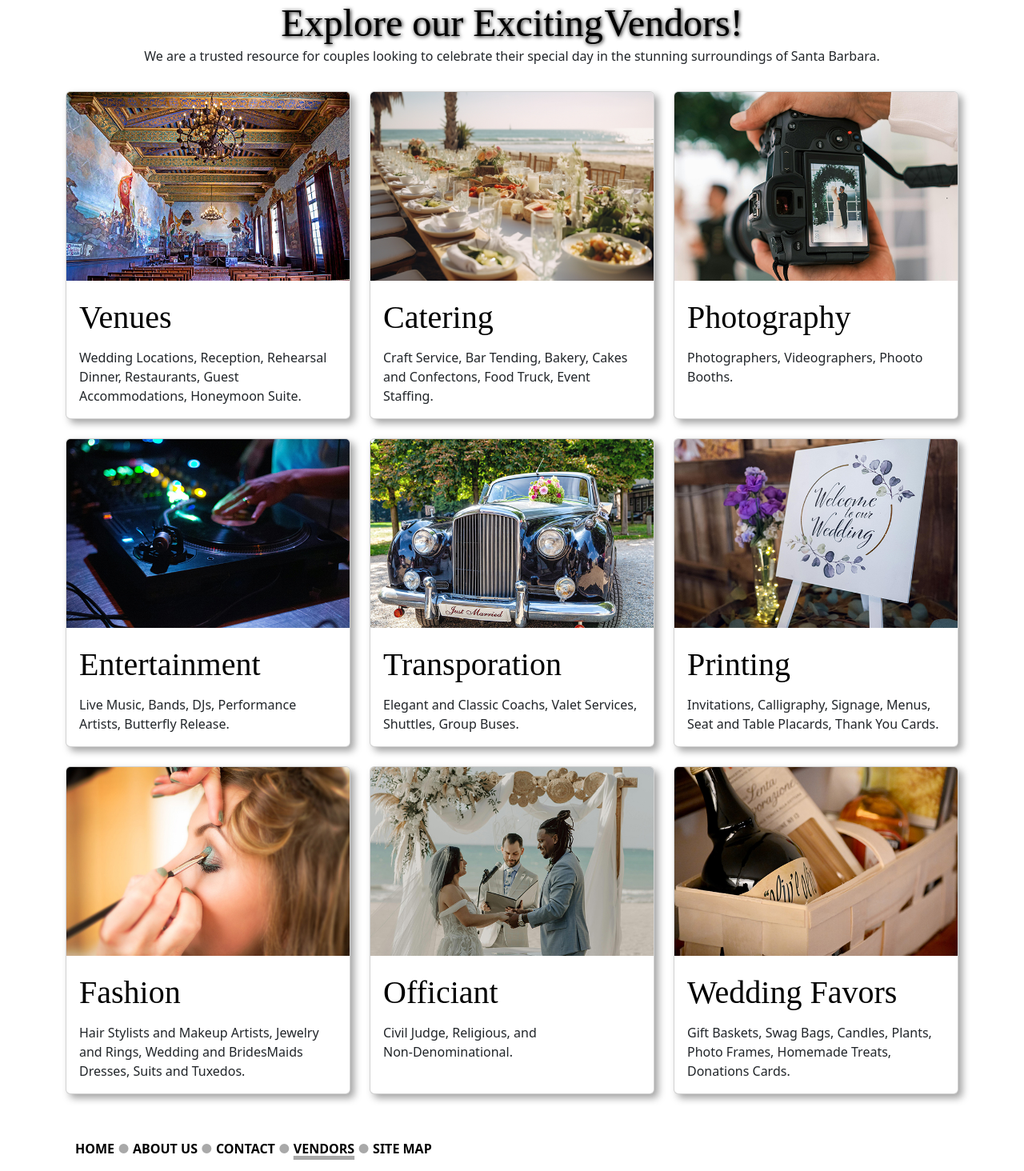
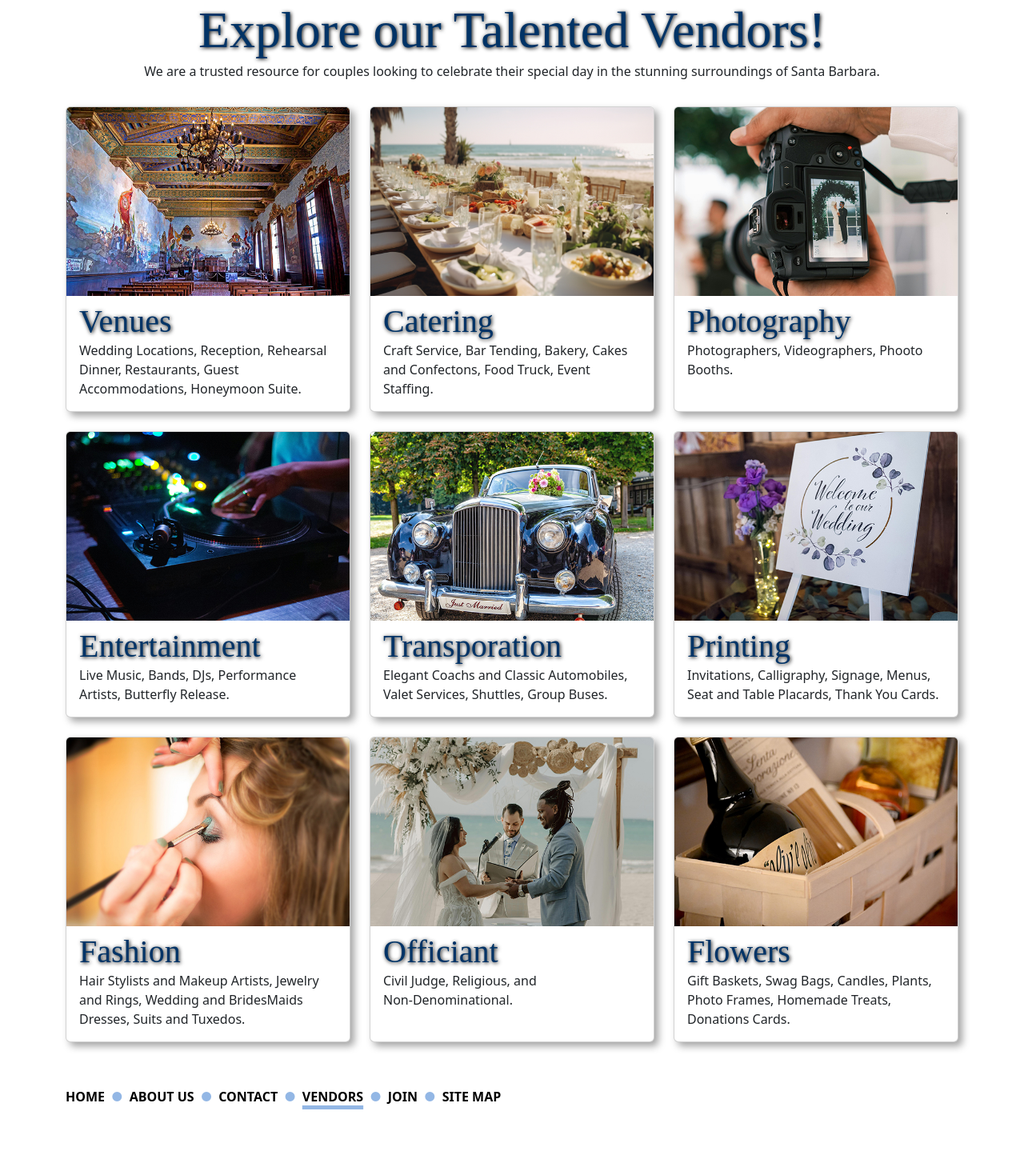
Before and after one commit to Scott-Haugaard/Santa-Barbara-Weddings, a PHP site: page /vendors.html in a window 1280 px wide. Shown: the whole page at 80% size. After the commit the page ends 1387 px from the top, so only its background shows below. Run offline with PHP 8.4, Linux system fonts and the light colour scheme.

Commit message:
modified:   about.html 	modified:   contact.html 	modified:   index.html 	modified:   resources/css/index.css 	new file:   resources/images/butterflies-843298_1280.jpg 	new file:   resources/images/pexels-reiez-22147669.jpg 	modified:   sitemap.html 	modified:   vendors.html

```diff
--- a/resources/css/index.css
+++ b/resources/css/index.css
@@ -93,6 +93,7 @@ box-shadow: 5px 5px 10px rgba(0, 0, 0, 0.362);
     --cp10: #eff2ee;  /* var(--cp10)     Color Primary Tint */
     --cs00: #003366;  /* var(--cs00)     Color Secondary 100% */
     --cs10: #eaf3ff;  /* var(--cs10)     Color Secondary Tint */
+    --cs50: #93b7e5;  /* var(--cs50)     Color Secondary Tint */
     --ct00: #660033;  /* var(--ct00)     Color Tertiary 100% */
     --ct10: #660033;  /* var(--ct10)     Color Tertiary Tint */
     --ch00: #663300;  /* var(--ch10)     Color Highlight 100% */
@@ -158,52 +159,92 @@ fieldset {
 }
 h1 {
   font-family: "Tangerine", serif !important;
-  color: #000;
+  color: var(--cs00);
+  margin: 0 !important;
+  padding: 0 !important;
+  font-size: 4rem !important;
+  text-align: center !important;
+  text-shadow: black 1px 1px 5px;
+}
+h2 {
+  font-family: "Tangerine", serif !important;
+  color: var(--cs00);
   margin: 0 !important;
   padding: 0 !important;
   font-size: 3rem !important;
+  margin-top: 2rem !important;
   text-align: center !important;
   text-shadow: black 1px 1px 5px;
+}
+h3 {
+  font-family: "Tangerine", serif !important;
+  color: var(--cs00);
+  margin: 0 !important;
+  padding: 0 !important;
+  font-size: 3rem !important;
+  margin-top: 2rem !important;
+  text-align: center !important;
+  text-shadow: black 1px 1px 5px;
+}
+h4 {
+  font-family: "Tangerine", serif !important;
+  color: var(--cs00);
+  margin: 0 !important;
+  margin-bottom: .5rem !important;
+  padding: 0 !important;
+  font-size: 2.5rem !important;
+  line-height: 80%;
+  text-align: Left !important;
+  text-shadow: black 1px 1px 5px;
+}
+.card-title {
+  font-family: "Tangerine", serif !important;
+  font-size: 2.5rem;
+  color: var(--cs00);
 }
 .head-text {
   text-align: center;
   margin-bottom: 2rem;
 }
-h2 {
-  font-family: "Tangerine", serif !important;
-  color: #000;
-  margin: 0 !important;
-  padding: 0 !important;
-  font-size: 3rem !important;
-  margin-top: 2rem !important;
-  text-align: center !important;
+.breadcrumb-active {
+  text-decoration: underline;
+  text-decoration-thickness: 4px;
 }
-.page-links {
+ul.breadcrumb {
+  list-style: none;
   color: #000;
   font-weight: bold;
   margin-top: 2rem;
   margin-bottom: 1rem;
 }
-.page-links a{
+ul.breadcrumb li {
+  display: inline;
+}
+ul.breadcrumb li+li:before {
+  padding: 8px;
+  content: "\25CF";
+  color: var(--cs50);
+}
+ul.breadcrumb li a {
+  color: black;
   text-decoration: none;
-  color: black;
-}.page-links a:hover{
-  color: var(--ca0h);
 }
-.page-links {
-  content: "\25CF";
-  color: darkgray;
+ul.breadcrumb li a:hover {
+  text-decoration: underline;
+  text-underline-offset: 5px;
+  text-decoration-thickness: 5px;
+  text-decoration-color: var(--cs50)
 }
-.page-current {
-  text-decoration: underline !important;
-  text-decoration-thickness: 5px !important;
-  text-decoration-color: darkgray !important;
-
+ul.breadcrumb .breadcrumb-active {
+  text-decoration: underline;
+  text-underline-offset: 5px;
+  text-decoration-thickness: 5px;
+  text-decoration-color: var(--cs50)
 }
 .navbar-brand { /* Navbar Title */
   font-family: "Tangerine", serif !important;
   font-size: 2.5rem;
-  color: #000;
+  color:var(--cs00);
 }
 .w { /* Kern the W */
   letter-spacing: -.6rem !important;
@@ -226,7 +267,7 @@ h2 {
 .card-title {
   font-family: "Tangerine", serif !important;
   font-size: 2.5rem;
-  color: #000;
+  color: var(--cs00);
 }
 .modal-title {
   font-family: "Tangerine", serif !important;
--- a/vendors.html
+++ b/vendors.html
@@ -10,11 +10,14 @@
 </head>
 <body>
 
+
+<div class="container-fluid">
+
 <!-- NAVIGATION BAR -->
 <div id="navbar-container"></div>
 
 <div class="container">
-  <h1>Explore our Excitin<span class="w">g</span> Vendors!</h1>
+  <h1>Explore our Talented Vendors!</h1>
   <div class="head-text">We are a trusted resource for couples looking to celebrate their special day in the stunning surroundings of Santa&nbsp;Barbara.
   </div>
 </div>
@@ -27,7 +30,7 @@
 		<div class="card h-100" style="width: 100%;">
 		<img class="card-img-top" src="resources/images/C-Venue.jpg" alt="">
 		<div class="card-body">
-            	<div class="card-title">Venues</div>
+			<h4>Venues</h4>
 			<p class="card-text">Wedding Locations, Reception, Rehearsal Dinner, Restaurants, Guest Accommodations, Honeymoon Suite.</p>
 		</div>
 		</div>
@@ -37,7 +40,7 @@
 		<div class="card h-100" style="width: 100%;">
 		<img class="card-img-top" src="resources/images/C-Cater.jpg" alt="">
 		<div class="card-body">
-            	<div class="card-title">Catering</div>
+			<h4>Catering</h4>
 			<p class="card-text">Craft Service, Bar Tending, Bakery, Cakes and Confectons, Food Truck, Event Staffing.</p>
 		</div>
 		</div>
@@ -47,7 +50,7 @@
 		<div class="card h-100" style="width: 100%;">
 		<img class="card-img-top" src="resources/images/C-Photo.jpg" alt="">
 		<div class="card-body">
-            	<div class="card-title">Photography</div>
+			<h4>Photography</h4>
 			<p class="card-text">Photographers, Videographers, Phooto Booths.</p>
 		</div>
 		</div>
@@ -57,7 +60,7 @@
 		<div class="card h-100" style="width: 100%;">
 		<img class="card-img-top" src="resources/images/C-Music.jpg" alt="">
 		<div class="card-body">
-            	<div class="card-title">Entertainment</div>
+			<h4>Entertainment</h4>
 			<p class="card-text">Live Music, Bands, DJs, Performance Artists, Butterfly Release.</p>
 		</div>
 		</div>
@@ -67,8 +70,8 @@
 		<div class="card h-100" style="width: 100%;">
 		<img class="card-img-top" src="resources/images/C-Trans.jpg" alt="">
 		<div class="card-body">
-            	<div class="card-title">Transporation</div>
-            	<p class="card-text">Elegant and Classic Coachs, Valet Services, Shuttles, Group Buses.</p>
+			<h4>Transporation</h4>
+			<p class="card-text">Elegant Coachs and Classic Automobiles, Valet Services, Shuttles, Group Buses.</p>
 		</div>
 		</div>
 	</a>
@@ -77,7 +80,7 @@
 		<div class="card h-100" style="width: 100%;">
 		<img class="card-img-top" src="resources/images/C-Print.jpg" alt="">
 		<div class="card-body">
-            	<div class="card-title">Printing</div>
+			<h4>Printing</h4>
 			<p class="card-text">Invitations, Calligraphy, Signage, Menus, Seat and Table Placards, Thank You Cards.</p>
 		</div>
 		</div>
@@ -87,16 +90,17 @@
 		<div class="card h-100" style="width: 100%;">
 		<img class="card-img-top" src="resources/images/C-Fashion.jpg" alt="">
 		<div class="card-body">
-            	<div class="card-title">Fashion</div>
+			<h4>Fashion</h4>
 			<p class="card-text">Hair Stylists and Makeup Artists, Jewelry and Rings, Wedding and BridesMaids Dresses, Suits and Tuxedos.</p>
 		</div>
 		</div>
 	</a>
-<!--<a href="#" class="col-lg-4 col-md-6 col-sm-12 mb-4 card-link">
+	<!--
+	<a href="#" class="col-lg-4 col-md-6 col-sm-12 mb-4 card-link">
 		<div class="card h-100" style="width: 100%;">
 		<img class="card-img-top" src="resources/images/bkg_06.jpg" alt="">
 		<div class="card-body">
-            	<div class="card-title">Planning</div>
+			<h4>Planning</h4>
 			<p class="card-text">Some quick example text to build on the card title and make up the bulk of the cark example text to build on the card title and make up the bulk of the card's content.</p>
 		</div>
 		</div>
@@ -106,7 +110,7 @@
 		<div class="card h-100" style="width: 100%;">
 		<img class="card-img-top" src="resources/images/C-Official.jpg" alt="">
 		<div class="card-body">
-            	<div class="card-title">Officiant</div>
+			<h4>Officiant</h4>
 			<p class="card-text">Civil Judge, Religious, and Non&#8209;Denominational.</p>
 		</div>
 		</div>
@@ -116,7 +120,7 @@
 		<div class="card h-100" style="width: 100%;">
 		<img class="card-img-top" src="resources/images/C-Gift.jpg" alt="">
 		<div class="card-body">
-            	<div class="card-title">Wedding Favors</div>
+			<h4>Flowers</h4>
 			<p class="card-text">Gift Baskets, Swag Bags, Candles, Plants, Photo Frames, Homemade Treats, Donations Cards.</p>
 		</div>
 		</div>
@@ -124,13 +128,14 @@
 
 </div>
 
-<div class="container page-links">
-	<a href="index.html">HOME</a><span> &#9679; </span>
-	<a href="about.html">ABOUT US</a><span> &#9679; </span>
-	<a href="contact.html">CONTACT</a><span> &#9679; </span>
-	<a href="vendors.html" class="page-current">VENDORS</a><span> &#9679; </span>
-	<a href="sitemap.html">SITE MAP</a>
-  </div>
+<ul class="container breadcrumb">
+	<li><a href="index.html">HOME</a></li>
+	<li><a href="about.html">ABOUT US</a></li>
+	<li><a href="contact.html">CONTACT</a></li>
+	<li><a href="vendors.html" class="breadcrumb-active">VENDORS</a></li>
+	<li><a href="join.html">JOIN</a></li>
+	<li><a href="sitemap.html">SITE MAP</a></li>
+</ul>
 
     </div> <!-- End Fluid Container -->
 </div> <!-- End Fluid Container -->
```
Also changed, not shown: about.html (+9 -7 lines), contact.html (+22 -4 lines), index.html (+47 -23 lines), sitemap.html (+12 -2 lines), testbox.html (+21 -4 lines), resources/images/butterflies-843298_1280.jpg (added), resources/images/pexels-reiez-22147669.jpg (added). Lines whose indentation alone changed are shown as unchanged.
